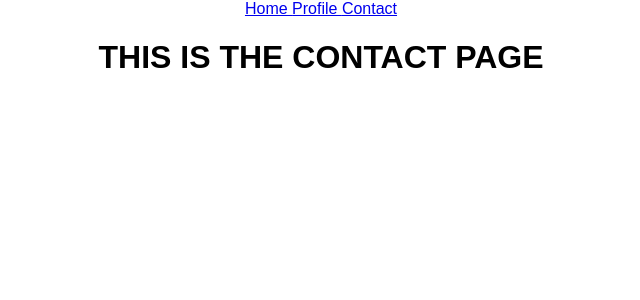
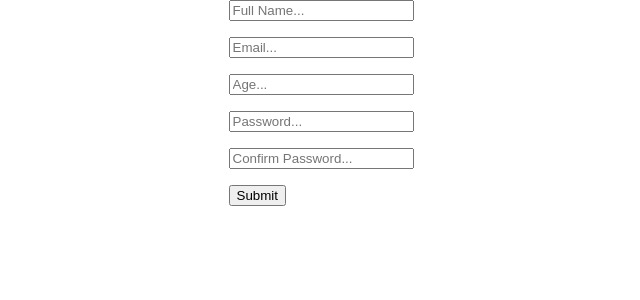
Before and after one commit to daisyyedda/ReactJS-Episode1, a React (Create React App) app: page /contact in a window 1280 px wide. Shown: the top 300 px of the page, without its empty margins (319-959 px from the left). Built offline with nearby package versions, Linux system fonts and the light colour scheme.

Commit message:
react hook form and yup, making forms in react

```diff
--- a/package.json
+++ b/package.json
@@ -3,6 +3,7 @@
   "version": "0.1.0",
   "private": true,
   "dependencies": {
+    "@hookform/resolvers": "^2.9.10",
     "@tanstack/react-query": "^4.22.0",
     "@testing-library/jest-dom": "^5.16.5",
     "@testing-library/react": "^13.4.0",
@@ -10,9 +11,11 @@
     "axios": "^1.2.2",
     "react": "^18.2.0",
     "react-dom": "^18.2.0",
+    "react-hook-form": "^7.41.5",
     "react-router-dom": "^6.6.2",
     "react-scripts": "5.0.1",
-    "web-vitals": "^2.1.4"
+    "web-vitals": "^2.1.4",
+    "yup": "^0.32.11"
   },
   "scripts": {
     "start": "react-scripts start",
--- a/src/App.css
+++ b/src/App.css
@@ -45,3 +45,7 @@
   margin-left: 5px;
   text-align: center;
 }
+
+p {
+  color: red;
+}
--- a/src/App.js
+++ b/src/App.js
@@ -7,37 +7,12 @@
 */
 
 import "./App.css";
-import { BrowserRouter as Router, Routes, Route } from 'react-router-dom'
-import { Home } from "./pages/Home";
-import { Profile } from "./pages/Profile";
-import { Contact } from "./pages/Contact";
-import { Error } from "./pages/Error";
-import { Navbar } from "./pages/Navbar";
-import { useState, createContext } from "react";
-import { QueryClient, QueryClientProvider } from "@tanstack/react-query";
+import { Form } from "./components/Form";
 
-// in this file, App is the highest-level component
 function App() {
-  const client = new QueryClient({defaultOptions: {
-    queries: {
-      // prevents refreshing of data when window is refocused
-      refetchOnWindowFocus: false
-    },
-  }});
-
   return (
     <div className="App">
-      <QueryClientProvider client={client}>
-        <Router>
-          <Navbar/>
-          <Routes>
-          <Route path="/" element={<Home />} />
-          <Route path="/profile" element={<Profile />} />
-          <Route path="/contact" element={<Contact />} />
-          <Route path="*" element={<Error />} />
-          </Routes>
-        </Router>
-      </QueryClientProvider>
+      <Form />
     </div>
   );
 }
--- /dev/null
+++ b/src/components/Form.js
@@ -0,0 +1,37 @@
+import { useForm } from "react-hook-form";
+import { yupResolver } from '@hookform/resolvers/yup';
+import * as yup from "yup";
+
+export const Form = () => {
+  const schema = yup.object().shape({
+    fullName: yup.string().required("Full name is required!"),
+    email: yup.string().email("Email is invalid").required("Email is required!"),
+    age: yup.number().positive("Age must be positive!").integer("Age must be an integer!").required("Age is required!"),
+    password: yup.string().min(8, "Password must be at least 8 characters").required("Password is required!"),
+    confirmPassword: yup.string().oneOf([yup.ref("password"), null], "Passwords must match!").required("Confirm Password is required!")
+  });
+
+  const { register, handleSubmit, formState: {errors} } = useForm({
+    resolver: yupResolver(schema)
+  });
+
+  const onSubmit = (data) => {
+    console.log(data);
+  };
+
+  return (
+    <form onSubmit={handleSubmit(onSubmit)}>
+      <input type="text" placeholder="Full Name..." {...register("fullName")}/>
+      <p>{errors.fullName?.message}</p>
+      <input type="text" placeholder="Email..." {...register("email")}/>
+      <p>{errors.email?.message}</p>
+      <input type="number" placeholder="Age..." {...register("age")}/>
+      <p>{errors.age?.message}</p>
+      <input type="password" placeholder="Password..." {...register("password")}/>
+      <p>{errors.password?.message}</p>
+      <input type="password" placeholder="Confirm Password..." {...register("confirmPassword")}/>
+      <p>{errors.confirmPassword?.message}</p>
+      <input type="submit" />
+    </form>
+  );
+};
```
Also changed, not shown: 1 other file (tests, documents, lock files or other folders).
